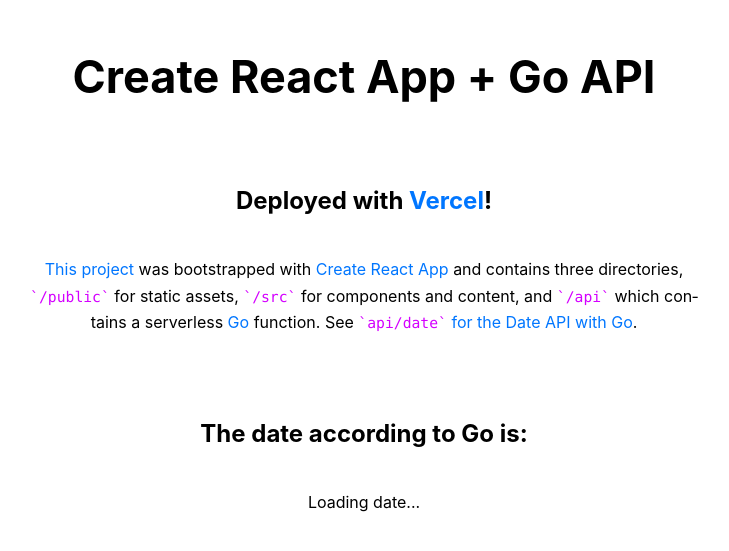
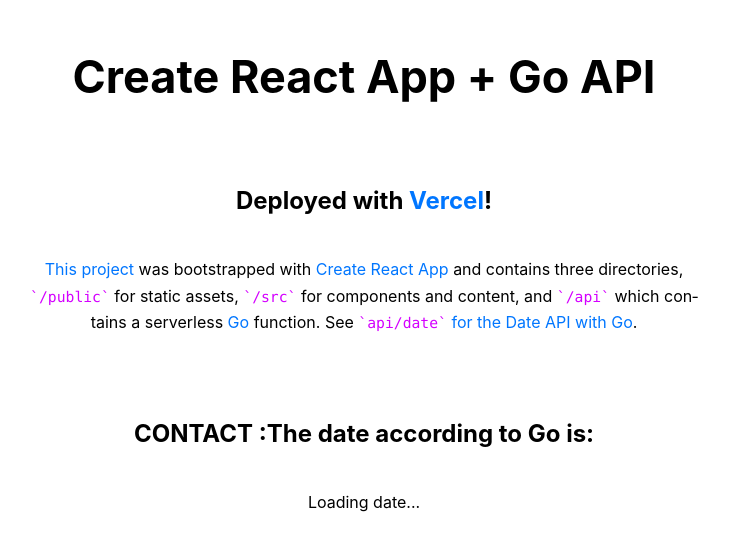
Before and after one commit to aktarwd/TAX, a React (Create React App) app: page / in a window 1280 px wide. Shown: the part 129-680 px from the top of the page, without its empty margins (276-1005 px from the left). Built offline with nearby package versions, Linux system fonts and the light colour scheme; no server answers.

Commit message:
Update App.js
Contact

```diff
--- a/src/App.js
+++ b/src/App.js
@@ -48,7 +48,7 @@
         .
       </p>
       <br />
-      <h2>The date according to Go is:</h2>
+      <h2>CONTACT :The date according to Go is:</h2>
       <p>{date ? date : 'Loading date...'}</p>
     </main>
   );
```
